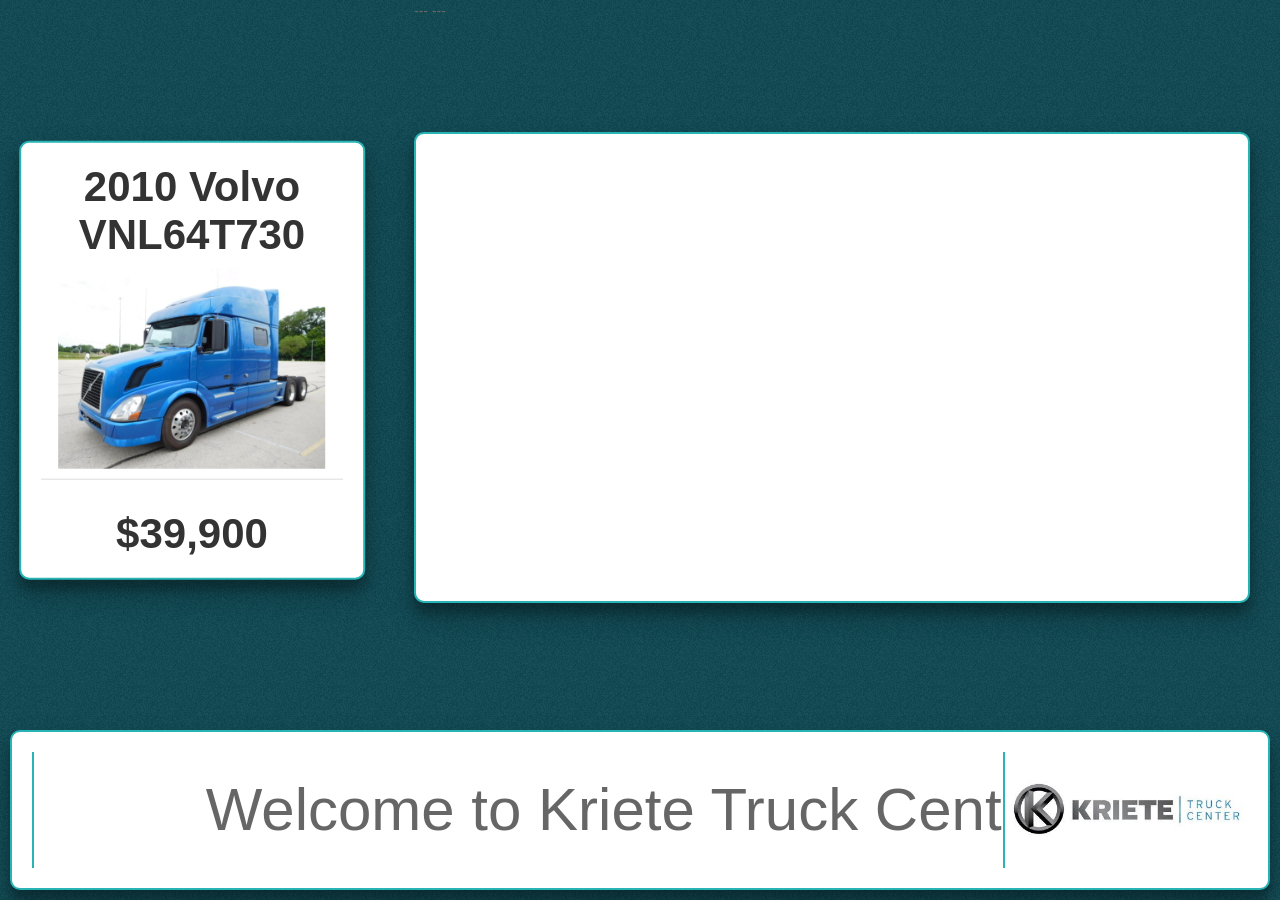
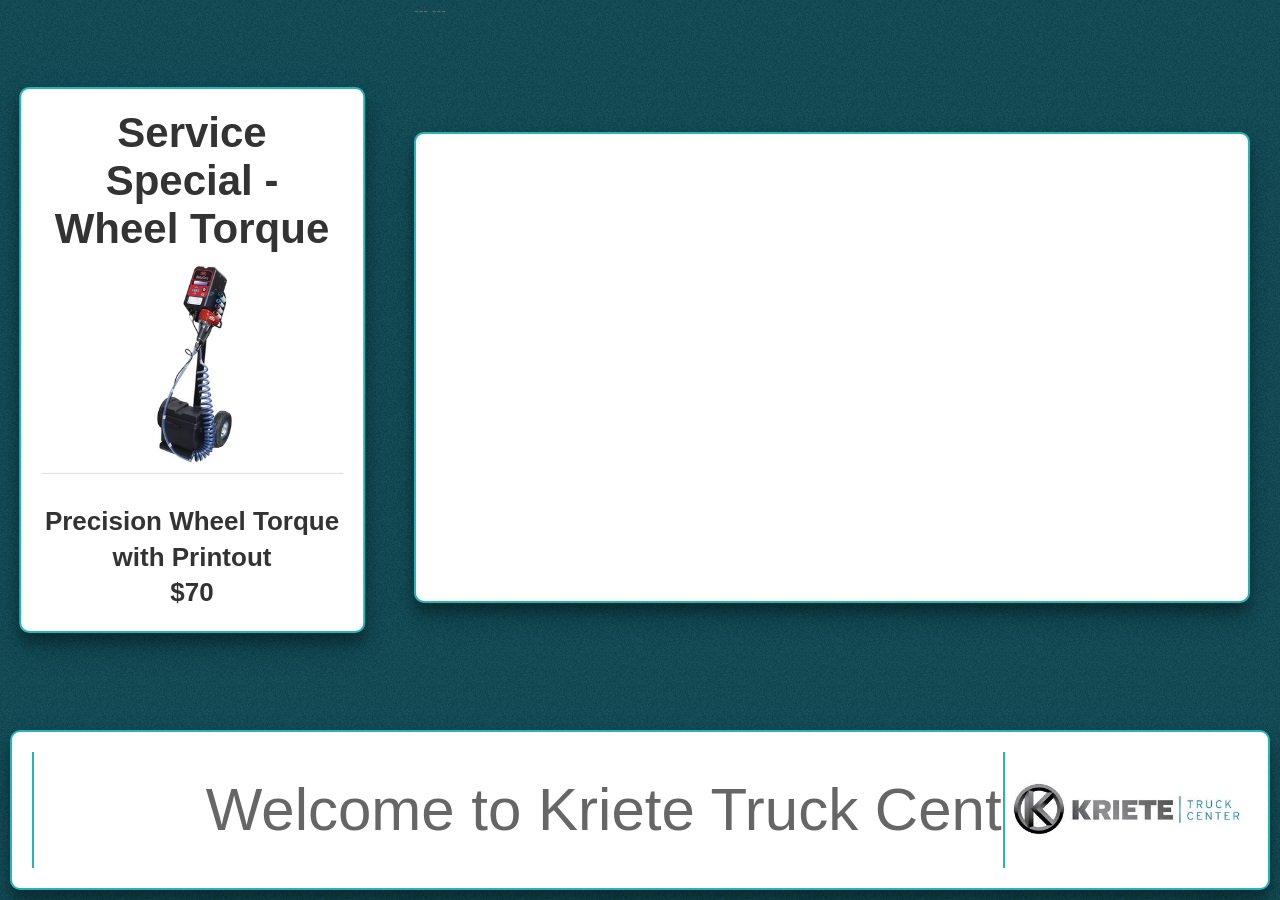
Before and after one commit to LiteracyFanatic/TruckAdvertisements, a Jekyll site: the page built from index.html, in a window 1280 px wide. Built offline with Jekyll 4.4.1, drawn with Linux system fonts in a browser that asks for light colours; nearby versions of some CDN libraries.

Commit message:
Update settings.yml

```diff
--- a/_data/settings.yml
+++ b/_data/settings.yml
@@ -39,6 +39,10 @@ youtube-controls: false
 # This list can be edited to configure the advertisements which will be displayed. It is very important that each level
 # of indentation be marked with 2 spaces. A dash denotes a new item. Keep the descriptions relatively brief so that they fit.
 advertisements:
+  -
+    title: Service Special - Wheel Torque
+    description: <h3>Precision Wheel Torque with Printout</br>$70</h3>
+    image-name: data-torq.png
   -
     title: 2010 Volvo VNL64T730
     description: <h2>$39,900</h2>
```
